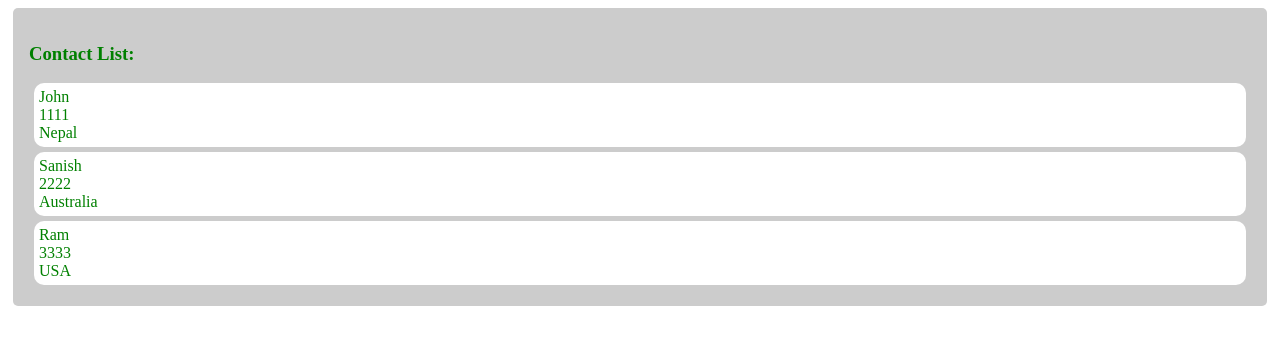
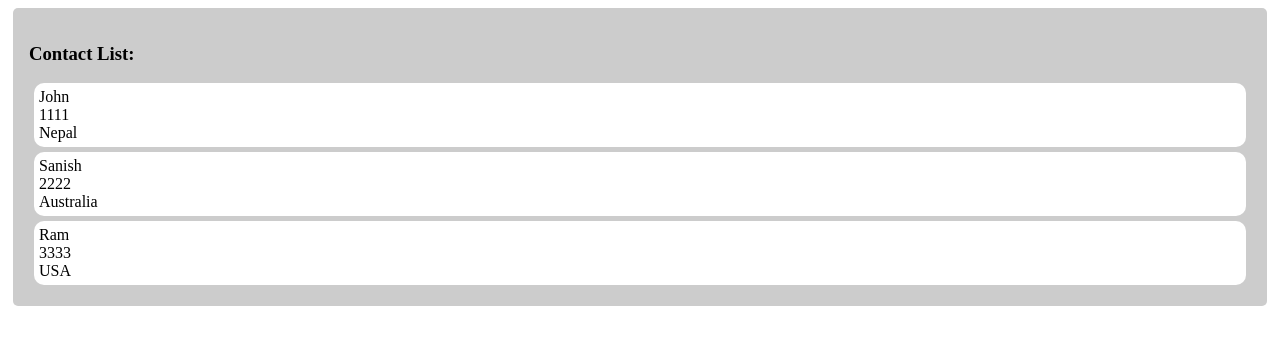
Before and after one commit to sanishkarkee/REACT-DynoAcademy, a React (Vite) app: page / in a window 1280 px wide. Shown: the top 344 px of the page. Built offline with nearby package versions, Linux system fonts and the light colour scheme.

Commit message:
Wrapper Components

```diff
--- a/src/App.jsx
+++ b/src/App.jsx
@@ -1,5 +1,6 @@
 import Contact from './components/Contact';
 import './styles/app.css';
+import Wrapper from './Wrapper';
 
 const App = () => {
   const contacts = [
@@ -12,18 +13,14 @@ const App = () => {
     { name: 'Ram', number: '3333', location: 'USA' },
   ];
 
-  // Dynamically pani color set garna milxa
-  const loggedIn = true;
-
   return (
     <>
-      <div className='container' style={{ color: loggedIn ? 'green' : 'red' }}>
+      <Wrapper>
         <h3>Contact List:</h3>
-
         <Contact data={contacts[0]} />
         <Contact data={contacts[1]} />
         <Contact data={contacts[2]} />
-      </div>
+      </Wrapper>
     </>
   );
 };
--- /dev/null
+++ b/src/Wrapper.jsx
@@ -0,0 +1,11 @@
+import React from 'react';
+
+const Wrapper = (props) => {
+  return (
+    <>
+      <div className='container'>{props.children}</div>
+    </>
+  );
+};
+
+export default Wrapper;
```
